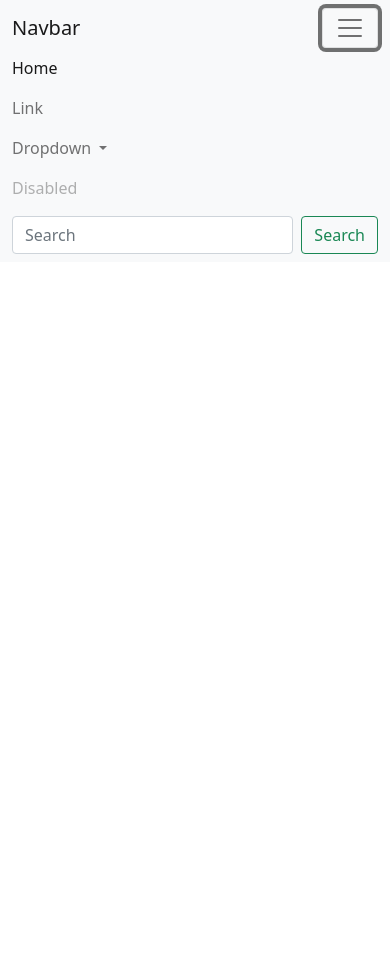
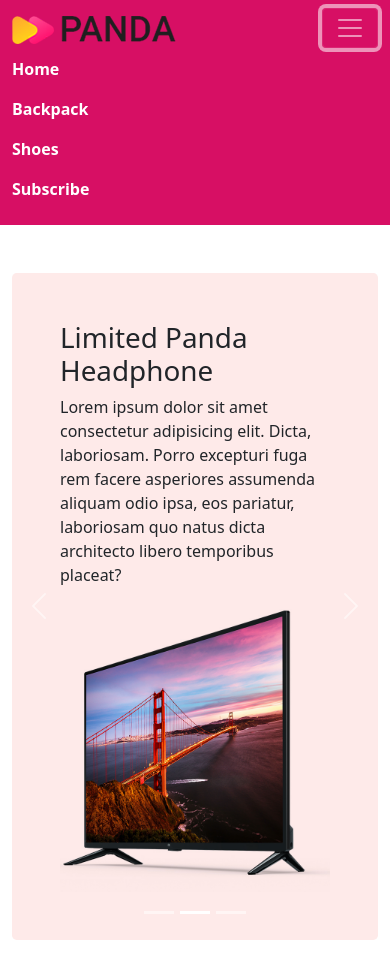
Before and after one commit to imrazzak/panda-mart, a plain HTML site: page index.html in a window 390 px wide. Both pictures are taken after a click on the button 350 px from the left and 28 px from the top of the page. Before the commit the page ends 844 px from the top, so only its background shows below. Drawn offline with nearby package versions, Linux system fonts and the light colour scheme.

Commit message:
Custom stylesheet and hero section

```diff
--- a/index.html
+++ b/index.html
@@ -9,53 +9,113 @@
     <!-- Bootstrap stylesheets -->
     <link href="https://cdn.jsdelivr.net/npm/bootstrap@5.1.3/dist/css/bootstrap.min.css" rel="stylesheet"
         integrity="sha384-1BmE4kWBq78iYhFldvKuhfTAU6auU8tT94WrHftjDbrCEXSU1oBoqyl2QvZ6jIW3" crossorigin="anonymous">
+    <!-- Custom stylesheets  -->
+    <link rel="stylesheet" href="style/custom.css">
 </head>
 
 <body>
     <!-- Header start  -->
     <header>
-        <nav class="navbar navbar-expand-lg navbar-light bg-light">
-            <div class="container-fluid">
-                <a class="navbar-brand" href="#">Navbar</a>
+        <nav class="navbar navbar-expand-lg navbar-dark panda-main">
+            <div class=" container">
+                <a class="navbar-brand" href="">
+                    <img src="images/logo.png" alt="PandaMart_Logo">
+                </a>
                 <button class="navbar-toggler" type="button" data-bs-toggle="collapse"
                     data-bs-target="#navbarSupportedContent" aria-controls="navbarSupportedContent"
                     aria-expanded="false" aria-label="Toggle navigation">
                     <span class="navbar-toggler-icon"></span>
                 </button>
                 <div class="collapse navbar-collapse" id="navbarSupportedContent">
-                    <ul class="navbar-nav me-auto mb-2 mb-lg-0">
+                    <ul class="navbar-nav ms-auto mb-2 mb-lg-0 fw-bolder">
                         <li class="nav-item">
                             <a class="nav-link active" aria-current="page" href="#">Home</a>
                         </li>
                         <li class="nav-item">
-                            <a class="nav-link" href="#">Link</a>
-                        </li>
-                        <li class="nav-item dropdown">
-                            <a class="nav-link dropdown-toggle" href="#" id="navbarDropdown" role="button"
-                                data-bs-toggle="dropdown" aria-expanded="false">
-                                Dropdown
-                            </a>
-                            <ul class="dropdown-menu" aria-labelledby="navbarDropdown">
-                                <li><a class="dropdown-item" href="#">Action</a></li>
-                                <li><a class="dropdown-item" href="#">Another action</a></li>
-                                <li>
-                                    <hr class="dropdown-divider">
-                                </li>
-                                <li><a class="dropdown-item" href="#">Something else here</a></li>
-                            </ul>
+                            <a class="nav-link text-white" href="#">Backpack</a>
                         </li>
                         <li class="nav-item">
-                            <a class="nav-link disabled">Disabled</a>
+                            <a class="nav-link text-white" href="#">Shoes</a>
+                        </li>
+                        <li class="nav-item">
+                            <a class="nav-link text-white" href="#">Subscribe</a>
                         </li>
                     </ul>
-                    <form class="d-flex">
-                        <input class="form-control me-2" type="search" placeholder="Search" aria-label="Search">
-                        <button class="btn btn-outline-success" type="submit">Search</button>
-                    </form>
                 </div>
             </div>
         </nav>
     </header>
+    <!-- Hero section  -->
+    <section class="container">
+        <div id="carouselExampleIndicators" class="carousel slide" data-bs-ride="carousel">
+            <div class="carousel-indicators">
+                <button type="button" data-bs-target="#carouselExampleIndicators" data-bs-slide-to="0" class="active"
+                    aria-current="true" aria-label="Slide 1"></button>
+                <button type="button" data-bs-target="#carouselExampleIndicators" data-bs-slide-to="1"
+                    aria-label="Slide 2"></button>
+                <button type="button" data-bs-target="#carouselExampleIndicators" data-bs-slide-to="2"
+                    aria-label="Slide 3"></button>
+            </div>
+            <div class="carousel-inner rounded-3 my-5">
+                <div class="carousel-item active">
+                    <div class="row bg-primary bg-gradient bg-opacity-75 p-5 rounded-3 d-flex align-items-center">
+                        <div class="col-lg-7">
+                            <h1>Limited Panda Headphone</h1>
+                            <p>
+                                Lorem ipsum dolor sit amet consectetur adipisicing elit. Dicta, laboriosam. Porro
+                                excepturi fuga rem facere asperiores assumenda aliquam odio ipsa, eos pariatur,
+                                laboriosam quo natus dicta architecto libero temporibus placeat?
+                            </p>
+                        </div>
+                        <div class="col-lg-5">
+                            <img src="images/banner-images/headphone.png" class="d-block w-100" alt="...">
+                        </div>
+                    </div>
+                </div>
+                <div class="carousel-item">
+                    <div class="row panda-info p-5 rounded-3 d-flex align-items-center">
+                        <div class="col-lg-7">
+                            <h1>Limited Panda Headphone</h1>
+                            <p>
+                                Lorem ipsum dolor sit amet consectetur adipisicing elit. Dicta, laboriosam. Porro
+                                excepturi fuga rem facere asperiores assumenda aliquam odio ipsa, eos pariatur,
+                                laboriosam quo natus dicta architecto libero temporibus placeat?
+                            </p>
+                        </div>
+                        <div class="col-lg-5">
+                            <img src="images/banner-images/tv.png" class="d-block w-100" alt="...">
+                        </div>
+                    </div>
+                </div>
+                <div class="carousel-item">
+                    <div
+                        class="row bg-dark bg-gradient text-white bg-opacity-50 p-5 rounded-3 d-flex align-items-center">
+                        <div class="col-lg-7">
+                            <h1>Limited Panda Headphone</h1>
+                            <p>
+                                Lorem ipsum dolor sit amet consectetur adipisicing elit. Dicta, laboriosam. Porro
+                                excepturi fuga rem facere asperiores assumenda aliquam odio ipsa, eos pariatur,
+                                laboriosam quo natus dicta architecto libero temporibus placeat?
+                            </p>
+                        </div>
+                        <div class="col-lg-5">
+                            <img src="images/banner-images/xbox.png" class="d-block w-100" alt="...">
+                        </div>
+                    </div>
+                </div>
+            </div>
+            <button class="carousel-control-prev" type="button" data-bs-target="#carouselExampleIndicators"
+                data-bs-slide="prev">
+                <span class="carousel-control-prev-icon" aria-hidden="true"></span>
+                <span class="visually-hidden">Previous</span>
+            </button>
+            <button class="carousel-control-next" type="button" data-bs-target="#carouselExampleIndicators"
+                data-bs-slide="next">
+                <span class="carousel-control-next-icon" aria-hidden="true"></span>
+                <span class="visually-hidden">Next</span>
+            </button>
+        </div>
+    </section>
 
     <!-- Bootstrap Script  -->
     <script src="https://cdn.jsdelivr.net/npm/bootstrap@5.1.3/dist/js/bootstrap.bundle.min.js"
--- /dev/null
+++ b/style/custom.css
@@ -0,0 +1,7 @@
+.panda-main {
+    background-color: #d70f64;
+}
+
+.panda-info {
+    background-color: #feeae9;
+}
```
